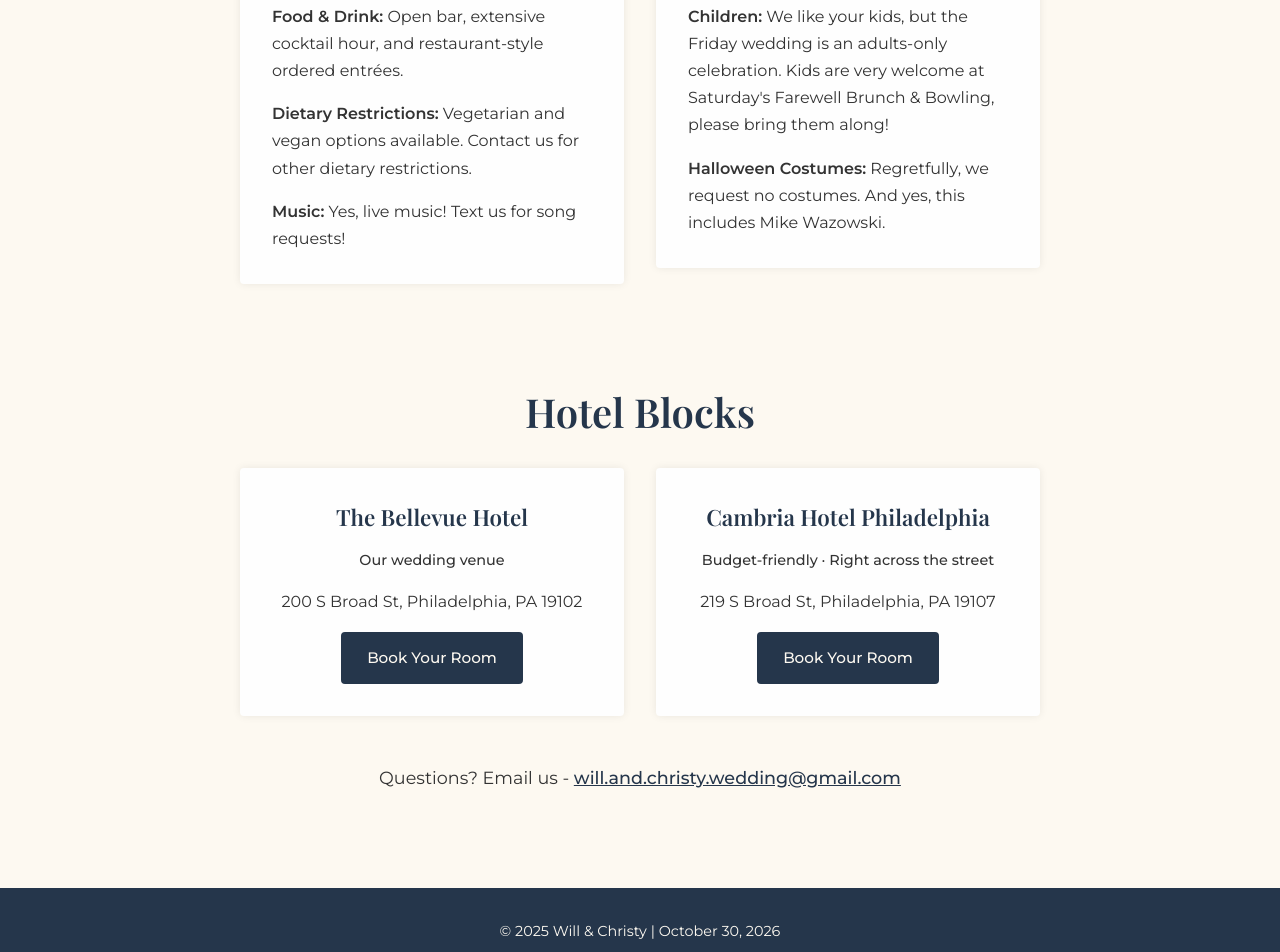
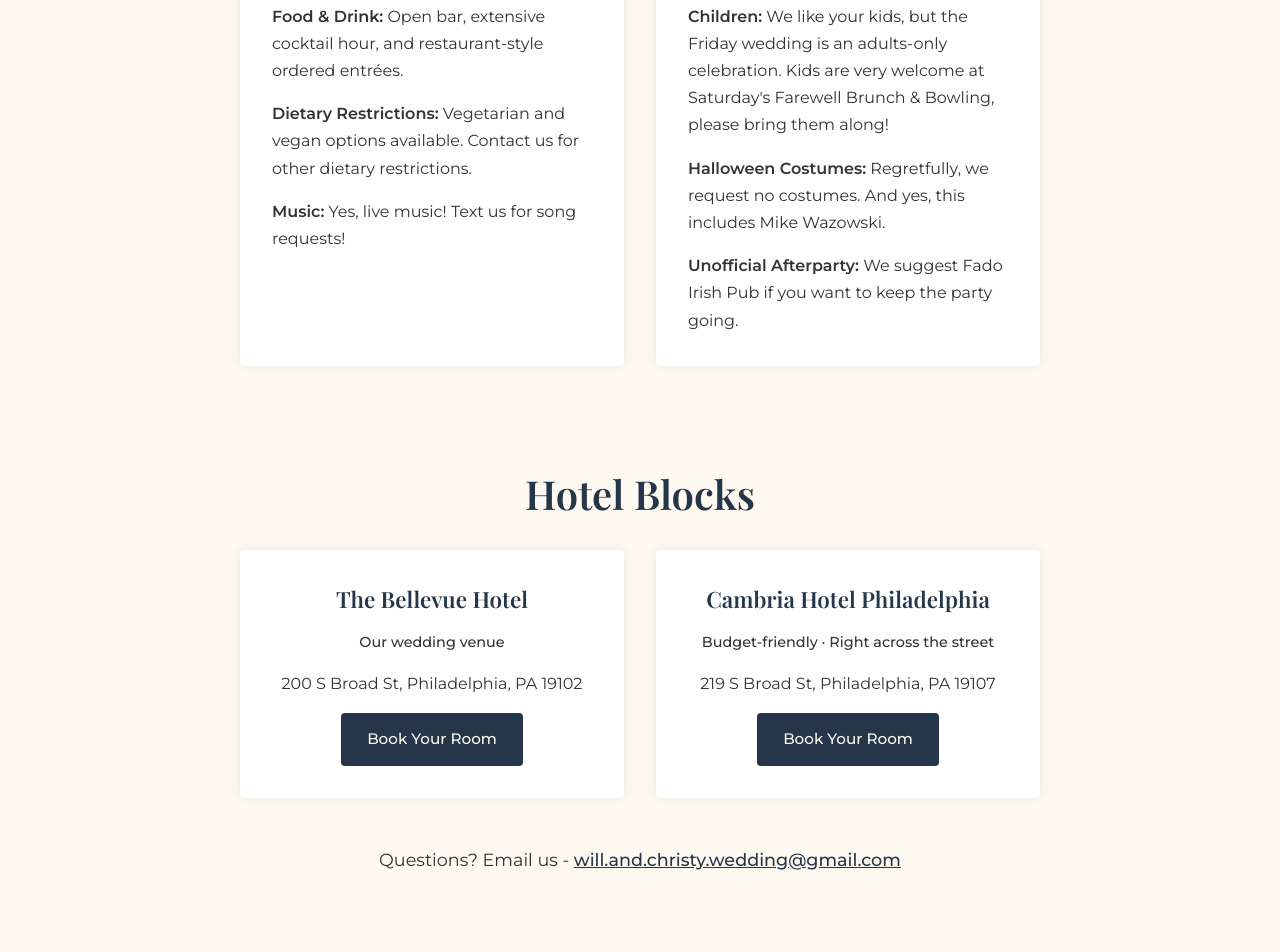
Before and after one commit to willvedd/will-and-christy-wedding, a plain HTML site: page index.html in a window 1280 px wide. Shown: the part 2517-3469 px from the top of the page. Drawn offline with nearby package versions, Linux system fonts and the light colour scheme.

Commit message:
Afterparty

```diff
--- a/index.html
+++ b/index.html
@@ -116,6 +116,7 @@
                         <p><strong>+1s:</strong> Assigned on your invitation.</p>
                         <p><strong>Children:</strong> We like your kids, but the Friday wedding is an adults-only celebration. Kids are very welcome at Saturday's Farewell Brunch &amp; Bowling, please bring them along!</p>
                         <p><strong>Halloween Costumes:</strong> Regretfully, we request no costumes. And yes, this includes Mike Wazowski.</p>
+                        <p><strong>Unofficial Afterparty:</strong> We suggest <a href="https://maps.app.goo.gl/U3RKt4fwpEuKnc7c8" target="_blank" rel="noopener noreferrer">Fado Irish Pub</a> if you want to keep the party going.</p>
                     </div>
                 </div>
             </div>
```
